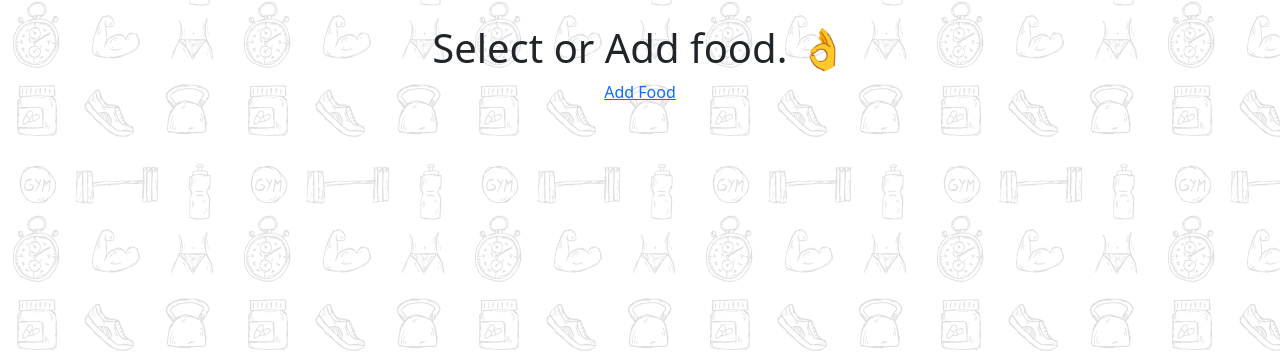
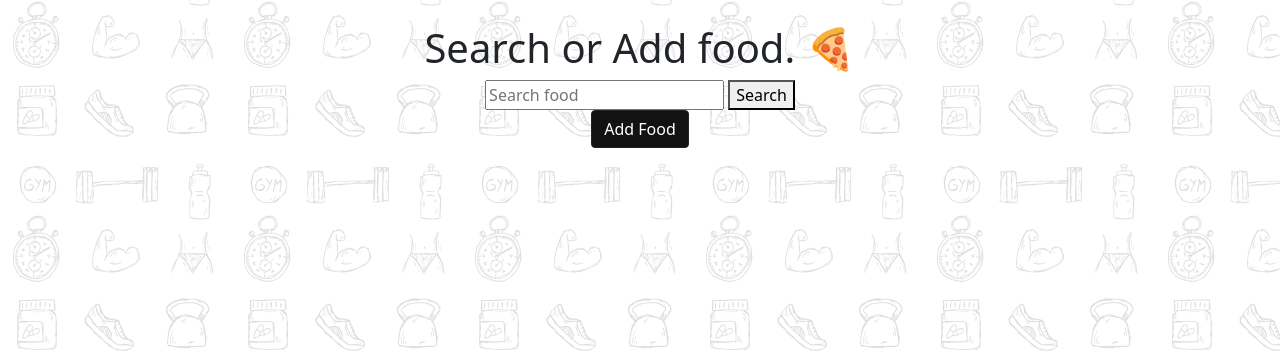
Before and after one commit to wojwoj8/WeightMate, a Flask app: page /food in a window 1280 px wide. Shown: the part 61-420 px from the top of the page. Run offline with Flask 3, Linux system fonts and the light colour scheme; a user stored in the database is signed in; some libraries are stand-ins or nearby versions.

Commit message:
added food srarch bar

```diff
--- a/app.py
+++ b/app.py
@@ -499,8 +499,17 @@ def changoal():
 @login_required
 @startform_required
 def food():
-    if request.method == "GET":
-        return render_template("food.html")
+    if request.method == "POST":
+        search_query = request.form.get("query")
+        print(search_query)
+        if search_query:
+            search_results = udb.execute("SELECT * FROM food WHERE name LIKE ?", "%" + search_query + "%")
+        if len(search_results) == 0:
+            mess = 1
+            return render_template("food.html", mess=mess)
+        return render_template("food.html", search_results=search_results)
+
+    return render_template("food.html")
 
 @app.route("/foodadd", methods=["GET", "POST"])
 @login_required
--- a/templates/food.html
+++ b/templates/food.html
@@ -7,8 +7,42 @@
 {% block main %}
 <div class="getstarted">
     <br>
-      <h1>Select or Add food. 👌</h1>
-      <a href="/foodadd">Add Food</a>
-  </div>
+      <h1>Search or Add food. 🍕</h1>
+      <form name="food" method="POST">
+        <input type="text" name="query" placeholder="Search food">
+        <button type="submit">Search</button>
+      </form>
+      <a class="btn btn-outline-dark submit"  href="/foodadd" role="button" style="background-color:#121212; color:white;">Add Food</a>
+
+      {% if mess %}
+        <h2>Food not found, maybe consider adding it to our database 💪💪💪</h2>
+      {% endif %}
+      {% if search_results %}
+    <table class="table table-hover table-striped abovemore">
+        <thead>
+            <tr>
+                <th>Name</th>
+                <th>Kcal</th>
+                <th>Fats</th>
+                <th>Proteins</th>
+                <th>Carbohydrates</th>
+                <th>Food weight[g]</th>
+            </tr>
+        </thead>
+        <tbody>
+            {% for result in search_results %}
+                <tr>
+                    <td>{{ result['name'] }}</td>
+                    <td>{{ result['kcal'] }}</td>
+                    <td>{{ result['fats'] }}</td>
+                    <td>{{ result['proteins'] }}</td>
+                    <td>{{ result['carbohydrates'] }}</td>
+                    <td>{{ result['food_weight'] }}</td>
+                </tr>
+            {% endfor %}
+        </tbody>
+    </table>
+{% endif %}
+</div>
 
 {% endblock %}
```
Also changed, not shown: users.db, 1 other file.
